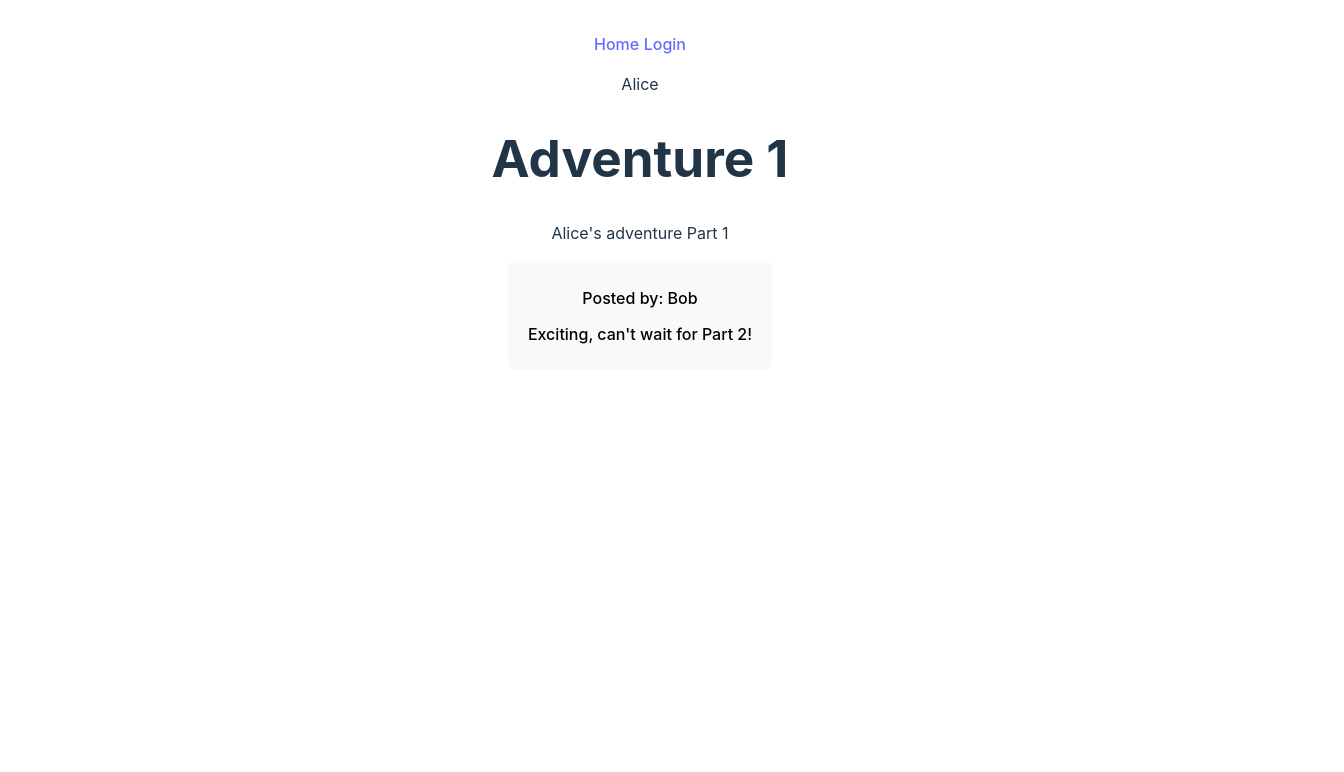
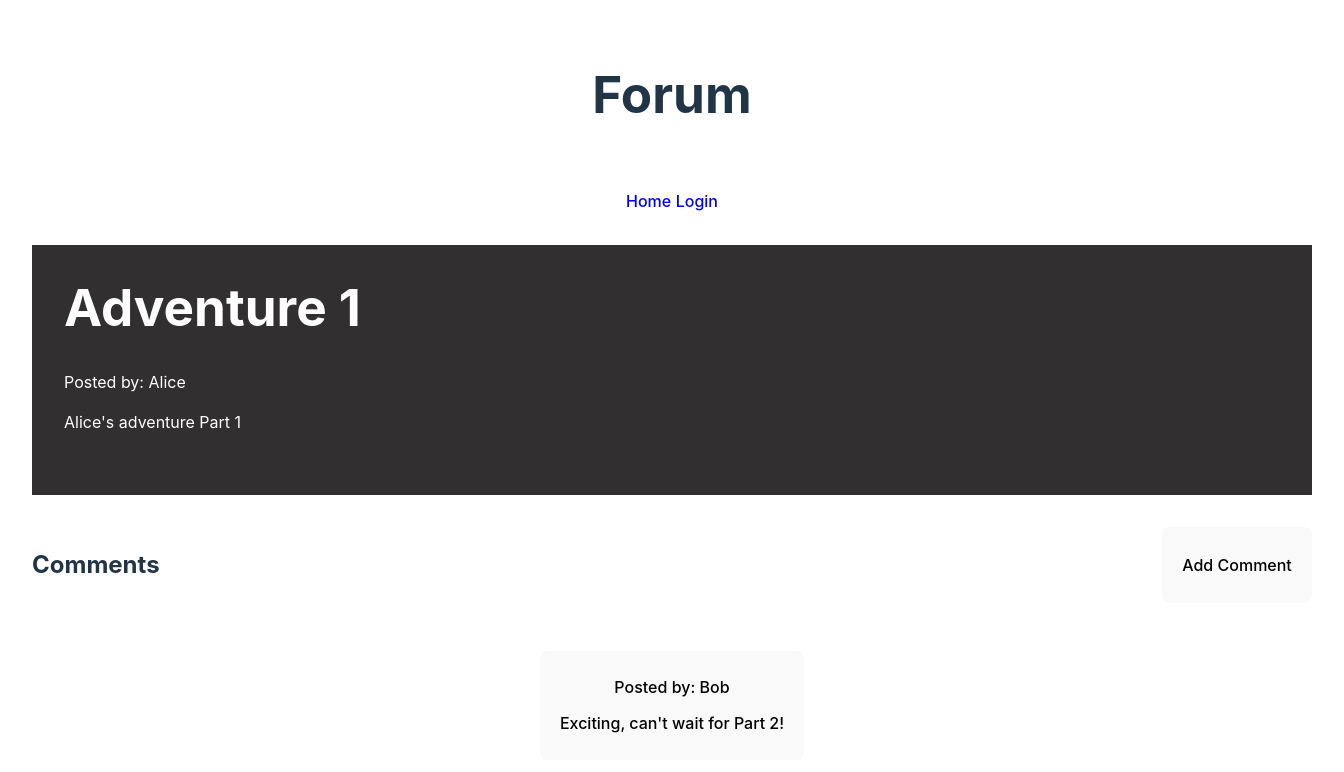
Before and after one commit to Andralodo/AvanceradWeb, a Svelte app in the folder frontend/: page /post/1 in a window 1280 px wide. Shown: the top 772 px of the page, 1344 px wide, since content can reach past the window. Built offline with nearby package versions, Linux system fonts and the light colour scheme.

Commit message:
added add comments add posts modal

```diff
--- a/frontend/src/App.svelte
+++ b/frontend/src/App.svelte
@@ -4,13 +4,16 @@
   import Login from "./routes/Login.svelte";
   import Home from "./routes/Home.svelte";
   import Post from "./routes/Post.svelte";
+  import PostCreate from "./routes/PostCreate.svelte";
 
   // Used for SSR. A falsy value is ignored by the Router.
   export let url = "";
 </script>
 
+<main>
+  <h1> Forum </h1>
   <Router {url}>
-  <nav>
+    <nav id="navbar">
         <NavLink to="/">Home</NavLink>
         <NavLink to="login">Login</NavLink>
     </nav>
@@ -18,5 +21,7 @@
         <Route path="login" component={Login} />
         <Route path="/" component={Home} />
         <Route path="post/:id" component={Post} />
+        <Route path="post/create" component={PostCreate} />
     </div>
   </Router>
+</main>
--- a/frontend/src/app.css
+++ b/frontend/src/app.css
@@ -16,11 +16,13 @@
 
 a {
   font-weight: 500;
-  color: #646cff;
-  text-decoration: inherit;
+  /* color: #646cff; */
+  text-decoration: none;
 }
 a:hover {
-  color: #535bf2;
+  /* color: #535bf2; */
+  outline : none;
+  text-decoration: none;
 }
 
 body {
@@ -66,14 +68,18 @@ button:focus-visible {
   outline: 4px auto -webkit-focus-ring-color;
 }
 
+#navbar{
+  padding:2rem
+}
+
 @media (prefers-color-scheme: light) {
   :root {
     color: #213547;
     background-color: #ffffff;
   }
-  a:hover {
+  /* a:hover {
     color: #747bff;
-  }
+  } */
   button {
     background-color: #f9f9f9;
   }
--- a/frontend/src/components/CommentBlock.svelte
+++ b/frontend/src/components/CommentBlock.svelte
@@ -1,13 +1,23 @@
 <script>
+    export let id
     export let author
     export let comment
 
+    import Modal from './Modal.svelte';
+    let showModal = false;
+
 </script>
 
-<button id="coomentBlock" on:click>
+<button id="commentBlock" on:click={() => (showModal = true)}>
     <p>Posted by: {author}</p>
     <p>{comment}</p>
 </button>
 
+<Modal bind:showModal>
+	<p>Posted by: {author}</p>
+    <p>{comment}</p>
+</Modal>
+
 <style>
+
 </style>
--- /dev/null
+++ b/frontend/src/components/Modal.svelte
@@ -0,0 +1,63 @@
+<script>
+	export let showModal; // boolean
+
+	let dialog; // HTMLDialogElement
+
+	$: if (dialog && showModal) dialog.showModal();
+</script>
+
+<!-- svelte-ignore a11y-click-events-have-key-events -->
+<dialog
+	bind:this={dialog}
+	on:close={() => (showModal = false)}
+	on:click|self={() => dialog.close()}
+>
+	<div on:click|stopPropagation>
+		<slot name="header" />
+		<hr />
+		<slot />
+		<hr />
+		<!-- svelte-ignore a11y-autofocus -->
+		<!-- <button autofocus on:click={() => dialog.close()}>close modal</button> -->
+	</div>
+</dialog>
+
+<style>
+	dialog {
+		max-width: 32em;
+		border-radius: 0.2em;
+		border: none;
+		padding: 0;
+	}
+	dialog::backdrop {
+		background: rgba(0, 0, 0, 0.3);
+	}
+	dialog > div {
+		padding: 1em;
+	}
+	dialog[open] {
+		animation: zoom 0.3s cubic-bezier(0.34, 1.56, 0.64, 1);
+	}
+	@keyframes zoom {
+		from {
+			transform: scale(0.95);
+		}
+		to {
+			transform: scale(1);
+		}
+	}
+	dialog[open]::backdrop {
+		animation: fade 0.2s ease-out;
+	}
+	@keyframes fade {
+		from {
+			opacity: 0;
+		}
+		to {
+			opacity: 1;
+		}
+	}
+	/* button {
+		display: block;
+	} */
+</style>
--- a/frontend/src/components/PostBlock.svelte
+++ b/frontend/src/components/PostBlock.svelte
@@ -18,12 +18,13 @@
         background:#312f2f;
         border-radius: 0% 0% 0% 0% / 0% 0% 0% 0% ;
         color: white;
-        box-shadow: 10px 10px rgba(82, 74, 74, 0.15);
+        /* box-shadow: 10px 10px rgba(82, 74, 74, 0.15); */
         transition: all .4s ease;
     }
 
     #postBlock:hover {
-    border-radius: 0% 0% 50% 50% / 0% 0% 5% 5% ;
-    box-shadow: 10px 10px rgba(0,0,0,.25);
+        border-radius: 0% 0% 50% 50% / 0% 0% 5% 5% ;
+        box-shadow: 10px 10px rgba(0,0,0,.25);
+        /* text-decoration: none; */
     }
 </style>
--- a/frontend/src/routes/Home.svelte
+++ b/frontend/src/routes/Home.svelte
@@ -2,12 +2,23 @@
     import PostBlock from "../components/PostBlock.svelte";
     import { Router, Link, Route } from "svelte-routing";
     import { posts, accounts } from "../data.js"
+
+    import Modal from '../components/Modal.svelte';
+    let showModal = false;
+
 </script>
 
+<div id="mainContainer">
+    <div id="postHeadingContainer">
+        <h2>Posts</h2>
+        <button on:click={() => (showModal = true)}>
+            Create Post
+        </button>
+    </div>
 
-<h1> Home </h1>
-
+    <div id="postContainer">
         {#each posts as post}
+        <div id="post">
             <Link to="post/{post.id}">
                 <PostBlock
                     author={accounts.find(account => post.authorId === account.id).name}
@@ -15,4 +26,74 @@
                     content={post.content}
                 />
             </Link>
+        </div>
         {/each}
+    </div>
+
+    <Modal bind:showModal>
+        <div id="addPostContainer">
+            <form action="">
+                <div id="postTitleInModalContainer">
+                    <label for="titleInput">Title</label>
+                    <input name="titleInput" type="text">
+                </div>
+
+                <div id="postContentInModalContainer">
+                    <label for="contentInput">Content</label>
+                    <textarea name="contentInput" cols="30" rows="10"></textarea>
+                </div>
+                <div id="sumbitPostContainer">
+                    <button type="submit">Post</button>
+                </div>
+            </form>
+        </div>
+    </Modal>
+</div>
+
+
+
+<style>
+    #postContainer{
+        margin-top:1rem;
+    }
+
+    #post{
+        margin-bottom: 1rem;
+    }
+
+    #mainContainer{
+        display: flex;
+        flex-direction: column;
+    }
+
+
+    #postTitleInModalContainer{
+        display: flex;
+        flex-direction: column;
+        text-align: left;
+    }
+
+    #postContentInModalContainer{
+        margin-top: 0.5rem;
+        display: flex;
+        flex-direction: column;
+        text-align: left;
+    }
+
+    #sumbitPostContainer{
+        margin-top: 0.5rem;
+        /* text-align: left; */
+    }
+
+
+    #addPostContainer{
+        display: flex;
+        flex-direction: column;
+    }
+
+    #postHeadingContainer{
+        margin-top:2rem;
+        display: flex;
+        justify-content:space-between;
+    }
+</style>
--- a/frontend/src/routes/Login.svelte
+++ b/frontend/src/routes/Login.svelte
@@ -1 +1,42 @@
-<h1> Login </h1>
+<div id="mainContainer">
+    <form action="">
+        <div id="usernameContainer">
+            <label for="usernameInput">Username</label>
+            <input name="usernameInput" type="text">
+        </div>
+
+        <div id="passwordContainer">
+            <label for="passwordInput">Password</label>
+            <input name="passwordInput" type="text">
+        </div>
+        <div id="buttonContainer">
+            <button type="submit">Login</button>
+        </div>
+    </form>
+</div>
+
+<style>
+    #usernameContainer{
+        margin-top:2rem;
+        display: flex;
+        flex-direction: column;
+        text-align: left;
+    }
+
+    #passwordContainer{
+        margin-top:2rem;
+        display: flex;
+        flex-direction: column;
+        text-align: left;
+    }
+
+    #buttonContainer{
+        margin-top:2rem;
+        text-align: left;
+    }
+
+    #mainContainer{
+        display: flex;
+        flex-direction: column;
+    }
+</style>
--- a/frontend/src/routes/Post.svelte
+++ b/frontend/src/routes/Post.svelte
@@ -1,6 +1,10 @@
 <script>
     import CommentBlock from "../components/CommentBlock.svelte";
+    import { Router, Link, Route } from "svelte-routing";
     import { posts, accounts, comments } from "../data.js"
+
+    import Modal from '../components/Modal.svelte';
+    let showModal = false;
 
     const id = parseInt(new URL(document.location.href).pathname.split('/')[2]);
     let post = posts.find(post => id === post.id)
@@ -8,18 +12,92 @@
     let postComments = comments.filter(function (comment) { return comment.postId == id });
 </script>
 
-<div>
-    <div>
-        <p>{accounts.find(account => post.authorId === account.id).name}</p>
+<div id="mainContainer">
+    <div id="postContainer">
         <h1>{post.title}</h1>
+        <p>Posted by: {accounts.find(account => post.authorId === account.id).name}</p>
         <p>{post.content}</p>
     </div>
-    <div>
+    <div id="commentHeadingContainer">
+        <h2>Comments</h2>
+        <button on:click={() => (showModal = true)}>
+            Add Comment
+        </button>
+    </div>
+    <div id="commentContainer">
         {#each postComments as comment}
+        <div id="comment">
             <CommentBlock
-                author={accounts.find(account => comment.commenterId === account.id).name}
+                id={comment.id} author={accounts.find(account => comment.commenterId === account.id).name}
                 comment={comment.comment}
             />
+        </div>
         {/each}
     </div>
+
+    <Modal bind:showModal>
+        <div id="addCommentContainer">
+            <form action="">
+                <div id="commentInModalContainer">
+                    <label for="contentInput">Comment</label>
+                    <textarea name="contentInput" cols="30" rows="10"></textarea>
+                </div>
+                <div id="submitCommentContainer">
+                    <button type="submit">Post</button>
+                </div>
+            </form>
+        </div>
+    </Modal>
 </div>
+
+<style>
+    #postContainer {
+        position: relative;
+        width: 1280px;
+        height: 250px;
+        background:#312f2f;
+        border-radius: 0% 0% 0% 0% / 0% 0% 0% 0% ;
+        color: white;
+        /* box-shadow: 10px 10px rgba(82, 74, 74, 0.15); */
+        transition: all .4s ease;
+        text-align: left;
+        text-indent: 2rem;
+    }
+
+    #commentContainer{
+        margin-top:2rem;
+        display: flex;
+        justify-content:center;
+    }
+
+    #commentHeadingContainer{
+        margin-top:2rem;
+        display: flex;
+        justify-content:space-between;
+    }
+
+    #comment{
+        margin: 1rem;
+    }
+
+    #mainContainer{
+        display: flex;
+        flex-direction: column;
+    }
+
+    #submitCommentContainer{
+        margin-top: 0.5rem;
+    }
+
+    #addCommentContainer{
+        display: flex;
+        flex-direction: column;
+    }
+
+    #commentInModalContainer{
+        display: flex;
+        flex-direction: column;
+        text-align: left;
+    }
+
+</style>
```
Lines whose indentation alone changed are shown as unchanged.
